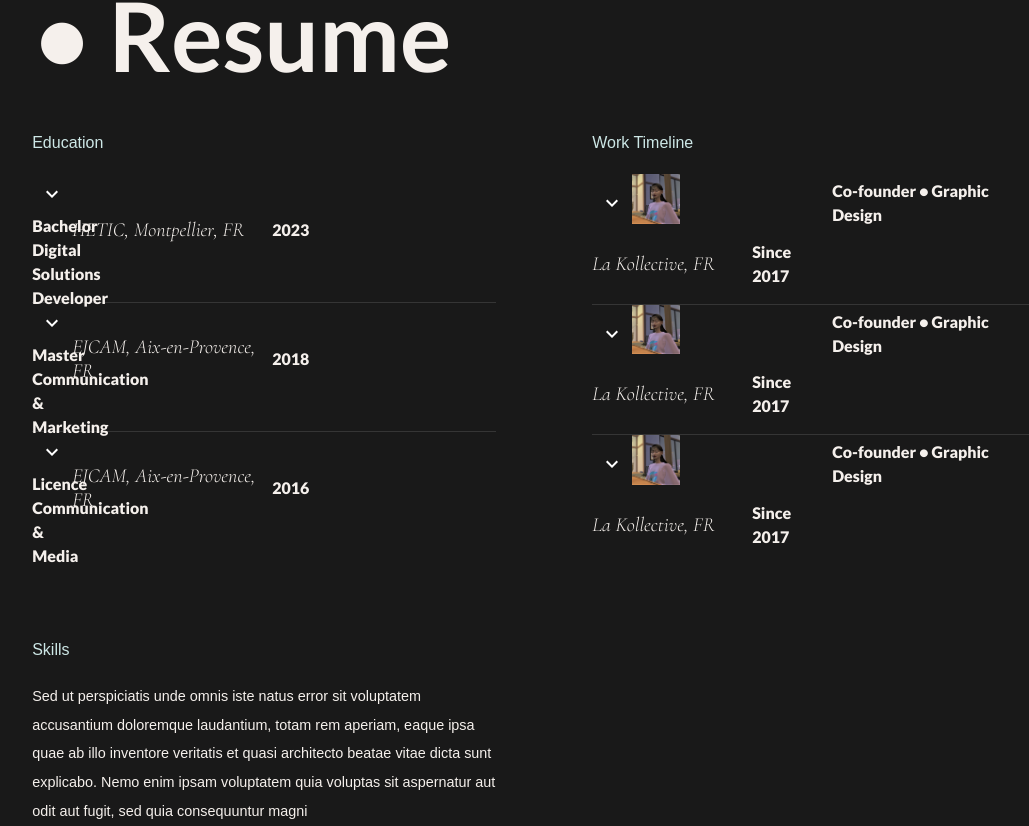
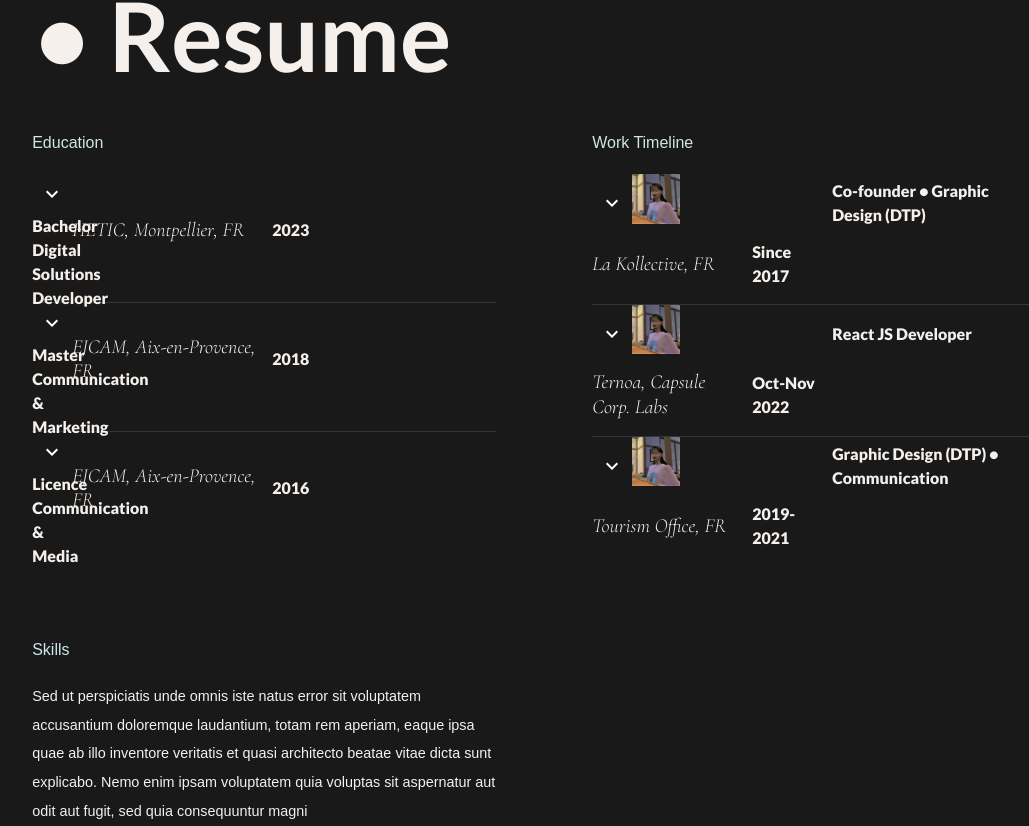
Before and after one commit to JulieChabanis/MinimalPortfolio, a React (Create React App) app: page / in a window 1280 px wide. Shown: the part 1880-2706 px from the top of the page, without its empty margins (147-1176 px from the left). Built offline with nearby package versions, Linux system fonts and the light colour scheme; a web font is replaced by a local one.

Commit message:
rework xs worktimeline

```diff
--- a/src/components/Home/Resume/WorkTimelineSection/WorkTimelineSection.jsx
+++ b/src/components/Home/Resume/WorkTimelineSection/WorkTimelineSection.jsx
@@ -44,11 +44,12 @@ const WorkTimelineSection = () => {
               marginLeft={{ xs: -1.5, sm: 0, md: 0, lg: 0}}
               marginBottom={{ xs: -1 }}
             >
-              <Typography variant="h10"> Co-founder • Graphic Design </Typography>
+              <Typography variant="h10"> Co-founder • Graphic Design (DTP)</Typography>
             </Grid>
             <Grid
               item xs={8} sm={5} md={4} lg={4}
               paddingBottom={2}
+              paddingTop={1.5}
             >
               <Typography
                 marginLeft={{ xs: 10, sm: 0, md: 0, lg: 0}}
@@ -60,6 +61,7 @@ const WorkTimelineSection = () => {
             <Grid
               item xs={4} sm={1} md={1} lg={2}
               paddingBottom={2}
+              paddingTop={1.5}
             >
               <Typography
                 marginLeft={{ xs: 3.4, sm: 0, md: 0, lg: 0}}
@@ -75,9 +77,11 @@ const WorkTimelineSection = () => {
                 <Typography variant="h6">
                   {"Electronic Music Collective / Events since 2017"}
                 </Typography>
+                <Divider />
                 <Typography variant="h6">
                   {"Electronic Music Collective / Events • Development Strategy"}
                 </Typography>
+                <Divider />
                 <Typography variant="h6">
                   {"Electronic Music Collective / Events • Development Strategy"}
                 </Typography>
@@ -117,7 +121,7 @@ const WorkTimelineSection = () => {
               marginLeft={{ xs: -1.5, sm: 0, md: 0, lg: 0}}
               marginBottom={{ xs: -1 }}
             >
-              <Typography variant="h10"> Co-founder • Graphic Design </Typography>
+              <Typography variant="h10"> React JS Developer </Typography>
             </Grid>
             <Grid
               item xs={8} sm={5} md={4} lg={4}
@@ -127,7 +131,7 @@ const WorkTimelineSection = () => {
                 marginLeft={{ xs: 10, sm: 0, md: 0, lg: 0}}
                 variant="h4"
               >
-                  La Kollective, FR
+                  Ternoa, Capsule Corp. Labs
               </Typography>
             </Grid>
             <Grid
@@ -135,10 +139,10 @@ const WorkTimelineSection = () => {
               paddingBottom={2}
             >
               <Typography
-                marginLeft={{ xs: 3.4, sm: 0, md: 0, lg: 0}}
+                marginLeft={{ xs: 1.7, sm: 0, md: 0, lg: 0}}
                 variant="h10"
               >
-                {"Since 2017"}
+                {"Oct-Nov 2022"}
               </Typography>
             </Grid>
           </Grid>
@@ -146,13 +150,19 @@ const WorkTimelineSection = () => {
         <Collapse in={expanded === 1} timeout="auto" unmountOnExit>
              <Box className={styles.collapsedText} marginTop={2}>
                 <Typography variant="h6">
-                  {"Electronic Music Collective / Events since 2017"}
+                  {"Intership - 2 months • Full Remote + Flex Time."}
                 </Typography>
+                <Divider />
                 <Typography variant="h6">
-                  {"Electronic Music Collective / Events • Development Strategy"}
+                  {"Addition and testing of new front-end features."}
                 </Typography>
+                <Divider />
                 <Typography variant="h6">
-                  {"Electronic Music Collective / Events • Development Strategy"}
+                  {"Implementation of a documentation solution (using Docusaurus)."}
+                </Typography>
+                <Divider />
+                <Typography variant="h6">
+                  {"Asynchronous project management (AGILE JIRA Method)."}
                 </Typography>
                 <Box marginTop={2}>
                 <InstagramIcon />
@@ -189,28 +199,34 @@ const WorkTimelineSection = () => {
               marginLeft={{ xs: -1.5, sm: 0, md: 0, lg: 0}}
               marginBottom={{ xs: -1 }}
             >
-              <Typography variant="h10"> Co-founder • Graphic Design </Typography>
+              <Typography
+                variant="h10"
+              >
+                {"Graphic Design (DTP)  • Communication "}
+              </Typography>
             </Grid>
             <Grid
               item xs={8} sm={5} md={4} lg={4}
               paddingBottom={2}
+              paddingTop={1.5}
             >
               <Typography
                 marginLeft={{ xs: 10, sm: 0, md: 0, lg: 0}}
                 variant="h4"
               >
-                  La Kollective, FR
+                  Tourism Office, FR
               </Typography>
             </Grid>
             <Grid
               item xs={4} sm={1} md={1} lg={2}
               paddingBottom={2}
+              paddingTop={1.5}
             >
               <Typography
                 marginLeft={{ xs: 3.4, sm: 0, md: 0, lg: 0}}
                 variant="h10"
               >
-                {"Since 2017"}
+                {"2019-2021"}
               </Typography>
             </Grid>
           </Grid>
--- a/src/components/Theme/theme.js
+++ b/src/components/Theme/theme.js
@@ -227,7 +227,7 @@ export const themeSettings = (mode) => {
       h10: {
         fontFamily: ["Lato", "sans-serif"].join(","),
         "@media (max-width: 600px)": {
-          fontSize: "1rem",
+          fontSize: "0.9rem",
         },
         "@media (min-width: 601px)": {
           fontSize: "1rem",
```
